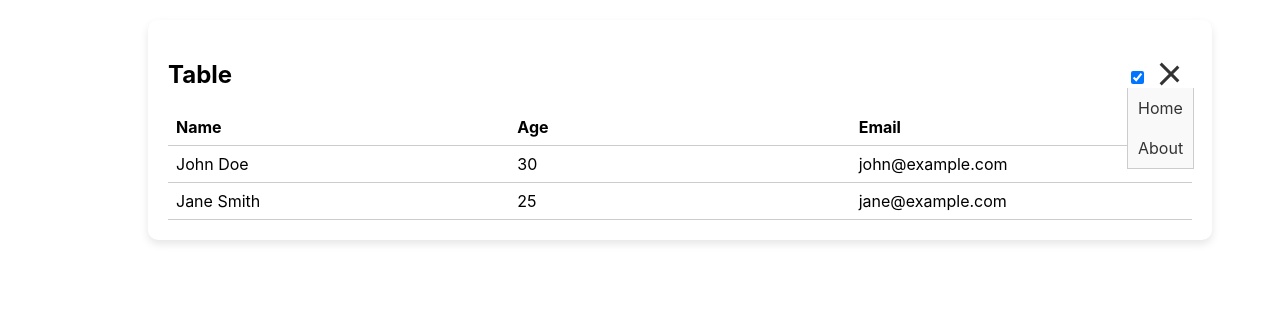
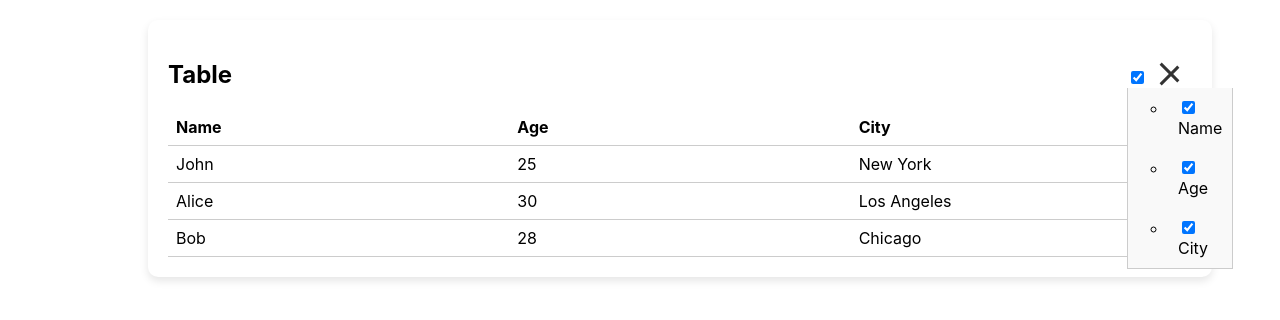
Before and after one commit to mostofa-s-cse/TechnoFix-task, a React (Create React App) app: page / in a window 1280 px wide. Both pictures are taken after a click on the checkbox 1137 px from the left and 77 px from the top of the page. Shown: the top 320 px of the page. Built offline with nearby package versions, Linux system fonts and the light colour scheme.

Commit message:
dynamic table colum show done

```diff
--- a/src/App.js
+++ b/src/App.js
@@ -1,11 +1,49 @@
+import { useState } from 'react';
 import './App.css';
 
-function App() {
+const data = [
+  { id: 1, name: 'John', age: 25, city: 'New York' },
+  { id: 2, name: 'Alice', age: 30, city: 'Los Angeles' },
+  { id: 3, name: 'Bob', age: 28, city: 'Chicago' },
+];
+
+const CustomTable = ({ columns, data }) => {
   return (
-    <div className="container">
-      <div className='card'>
 
 
+<div className="table">
+      <div className="table-row table-header">
+        {columns.map(column => (
+          <div className="table-cell" key={column.key} style={{ display: column.visible ? 'block' : 'none' }}>{column.label}</div>
+        ))}
+        </div>
+
+        {data.map(row => (
+          <div key={row.id} className="table-row">
+            {columns.map(column => (
+              <div className="table-cell" key={column.key} style={{ display: column.visible ? 'block' : 'none' }}>{row[column.key]}</div>
+            ))}
+          </div>
+        ))}
+        </div>
+  );
+};
+
+const TableWithMenu = ({ columns, data }) => {
+  const [visibleColumns, setVisibleColumns] = useState(columns.map(column => ({ ...column, visible: true })));
+
+  const toggleColumnVisibility = key => {
+    setVisibleColumns(prevColumns =>
+      prevColumns.map(column =>
+        column.key === key ? { ...column, visible: !column.visible } : column
+      )
+    );
+  };
+
+  return (
+    <>
+      <div className="container">
+      <div className='card'>
       <div className='title'>
         <h2>Table</h2>
          <div class="menu-toggle">
@@ -14,34 +52,40 @@ function App() {
     <span class="icon"></span>
   </label>
       <ul class="menu">
-        <li><a href="#">Home</a></li>
-        <li><a href="#">About</a></li>
+        <ul>
+          {visibleColumns.map(column => (
+            <li key={column.key}>
+              <label>
+                <input
+                  type="checkbox"
+                  checked={column.visible}
+                  onChange={() => toggleColumnVisibility(column.key)}
+                />
+                {column.label}
+              </label>
+            </li>
+          ))}
+        </ul>
       </ul>
     </div>
+          </div>
+          <CustomTable columns={visibleColumns} data={data} />
+        </div>
+        </div>
 
-      </div>
+    </>
+  );
+};
 
 
-      <div className="table">
-        <div className="table-row table-header">
-          <div className="table-cell">Name</div>
-          <div className="table-cell">Age</div>
-          <div className="table-cell">Email</div>
-        </div>
-        <div className="table-row">
-          <div className="table-cell">John Doe</div>
-          <div className="table-cell">30</div>
-          <div className="table-cell">john@example.com</div>
-        </div>
-        <div className="table-row">
-          <div className="table-cell">Jane Smith</div>
-          <div className="table-cell">25</div>
-          <div className="table-cell">jane@example.com</div>
-        </div>
-        {/* Add more rows as needed */}
-      </div>
-      </div>
-      </div>
+function App() {
+  const columns = [
+    { key: 'name', label: 'Name' },
+    { key: 'age', label: 'Age' },
+    { key: 'city', label: 'City' },
+  ];
+  return (
+      <TableWithMenu columns={columns} data={data} />
   );
 }
 
```
